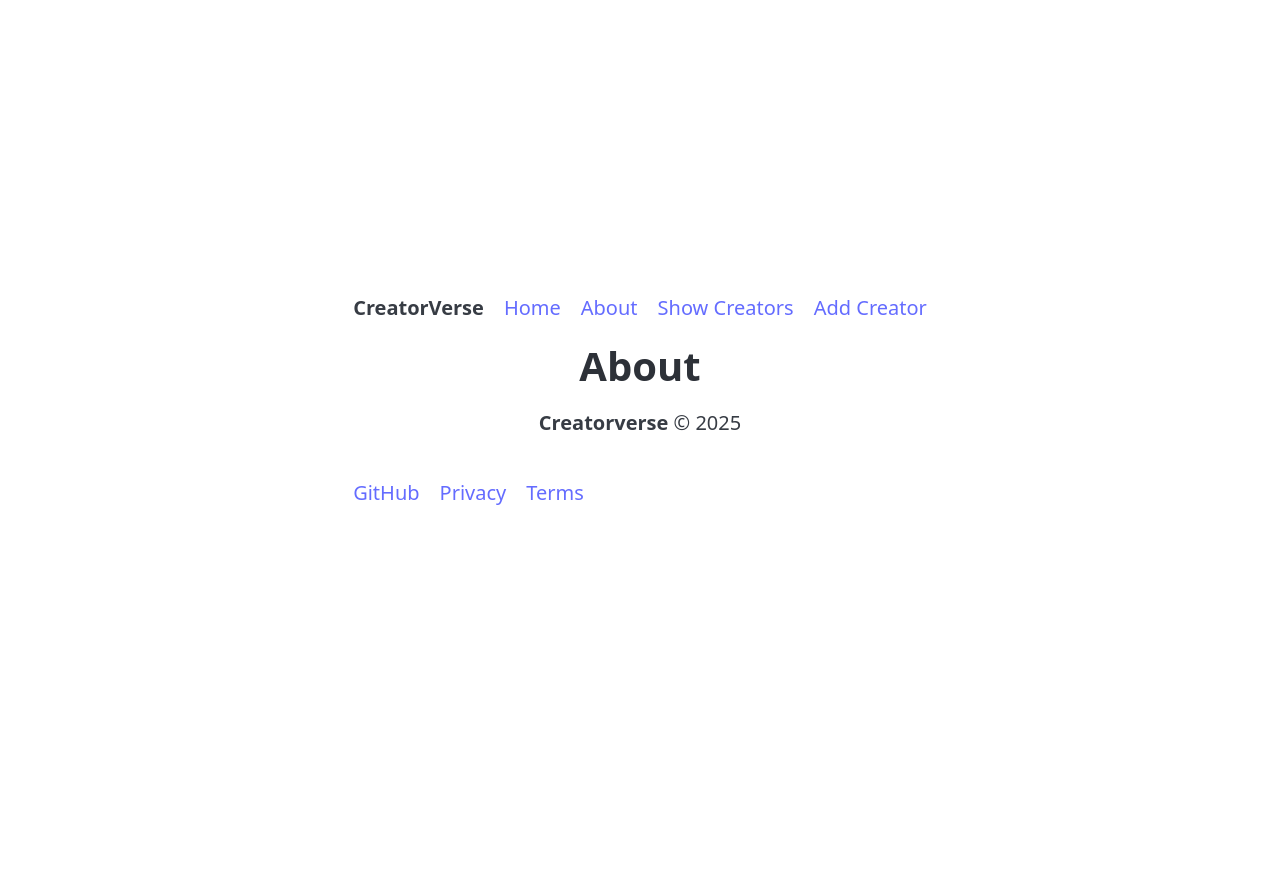
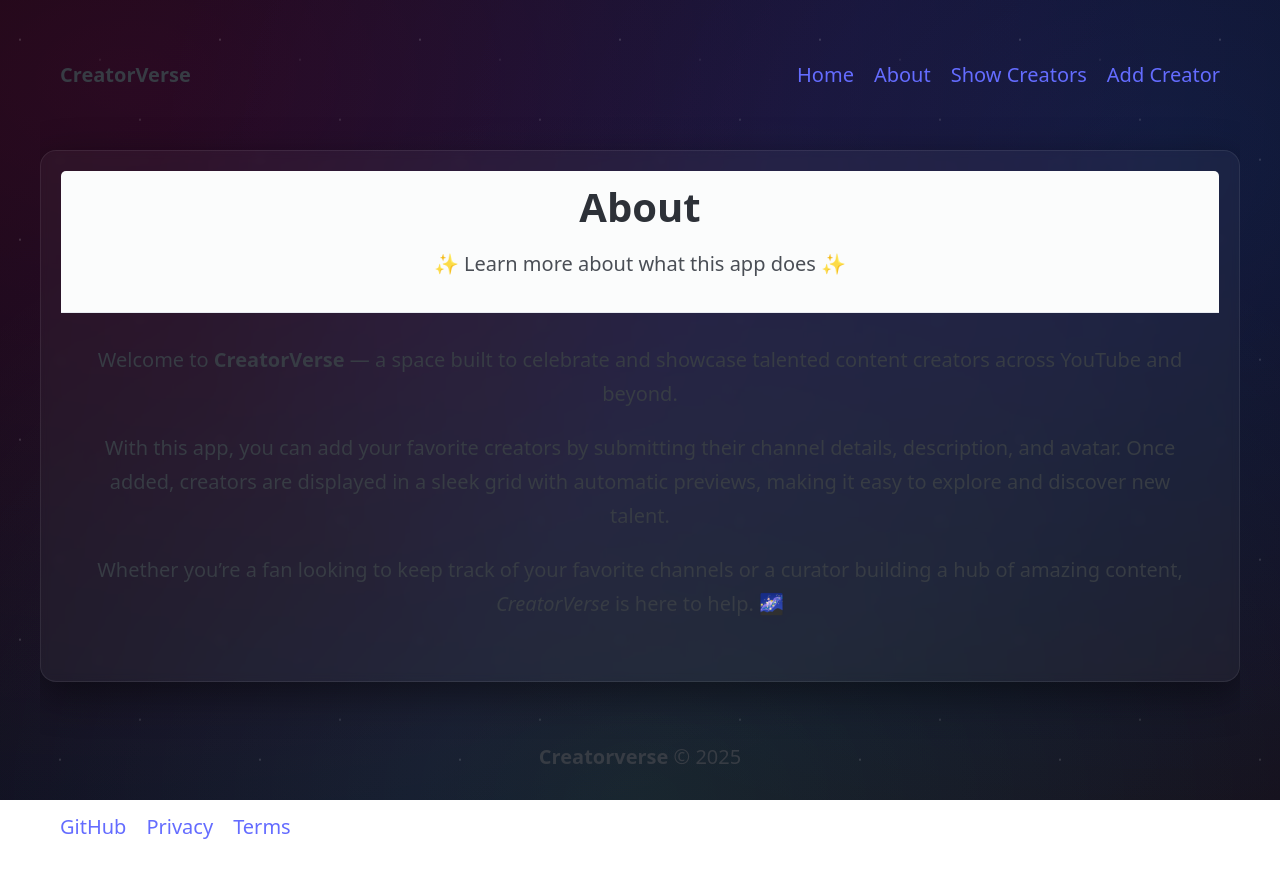
Before and after one commit to DiandreMiller/creatorverse, a React (Vite) app: page /about in a window 1280 px wide. Shown: the top 878 px of the page. Before the commit the page ends 800 px from the top, so only its background shows below. Built offline with nearby package versions, Linux system fonts and the light colour scheme; no server answers.

Commit message:
about updated

```diff
--- a/src/pages/About.jsx
+++ b/src/pages/About.jsx
@@ -1,9 +1,99 @@
+import "@picocss/pico/css/pico.min.css";
+
 const About = () => {
   return (
-    <div>
-        <h1>About</h1>
-    </div>
-  )
+    <main className="container" style={{ position: "relative", overflow: "hidden" }}>
+      {/* Cosmic background layers */}
+      <BackgroundVibes />
+
+      <article
+        style={{
+          marginTop: "2rem",
+          marginBottom: "3rem",
+          background: "rgba(255,255,255,0.04)",
+          borderRadius: "16px",
+          boxShadow: "0 12px 40px rgba(0,0,0,0.45)",
+          backdropFilter: "blur(4px)",
+          border: "1px solid rgba(255,255,255,0.08)",
+          padding: "2rem",
+        }}
+      >
+        <header style={{ textAlign: "center" }}>
+          <h1 style={{ textShadow: "0 2px 20px rgba(255,255,255,0.15)" }}>About</h1>
+          <p style={{ opacity: 0.9 }}>✨ Learn more about what this app does ✨</p>
+        </header>
+
+        <section style={{ marginTop: "1.5rem", lineHeight: "1.7" }}>
+          <p>
+            Welcome to <strong>CreatorVerse</strong> — a space built to celebrate
+            and showcase talented content creators across YouTube and beyond.
+          </p>
+          <p>
+            With this app, you can add your favorite creators by submitting their
+            channel details, description, and avatar. Once added, creators are
+            displayed in a sleek grid with automatic previews, making it easy to
+            explore and discover new talent.
+          </p>
+          <p>
+            Whether you’re a fan looking to keep track of your favorite channels or
+            a curator building a hub of amazing content, <em>CreatorVerse</em> is
+            here to help. 🌌
+          </p>
+        </section>
+      </article>
+
+      <StyleKeyframes />
+    </main>
+  );
+};
+
+export default About;
+
+/* --- Helpers for the cosmic background and animations --- */
+
+function BackgroundVibes() {
+  return (
+    <>
+      <div
+        aria-hidden="true"
+        style={{
+          position: "fixed",
+          inset: 0,
+          zIndex: -2,
+          background:
+            "radial-gradient(1200px 800px at 10% 10%, rgba(255,0,128,0.12), transparent), radial-gradient(1000px 700px at 90% 20%, rgba(0,150,255,0.12), transparent), radial-gradient(900px 700px at 50% 100%, rgba(120,255,120,0.10), transparent), linear-gradient(120deg, #0a0a12 0%, #0b0f2a 50%, #120a1a 100%)",
+          animation: "hueshift 16s ease-in-out infinite alternate",
+        }}
+      />
+      <div
+        aria-hidden="true"
+        style={{
+          position: "fixed",
+          inset: 0,
+          zIndex: -1,
+          background:
+            "radial-gradient(2px 2px at 10% 20%, rgba(255,255,255,0.8), transparent 60%), radial-gradient(2px 2px at 30% 80%, rgba(255,255,255,0.7), transparent 60%), radial-gradient(1.5px 1.5px at 50% 30%, rgba(255,255,255,0.7), transparent 60%), radial-gradient(1.75px 1.75px at 70% 60%, rgba(255,255,255,0.8), transparent 60%), radial-gradient(1.25px 1.25px at 85% 40%, rgba(255,255,255,0.6), transparent 60%)",
+          backgroundRepeat: "repeat",
+          backgroundSize: "200px 200px",
+          opacity: 0.6,
+          animation: "twinkle 3s ease-in-out infinite alternate",
+        }}
+      />
+    </>
+  );
 }
 
-export default About;
+function StyleKeyframes() {
+  return (
+    <style>{`
+      @keyframes hueshift {
+        0%   { filter: hue-rotate(0deg) saturate(1) }
+        100% { filter: hue-rotate(25deg) saturate(1.1) }
+      }
+      @keyframes twinkle {
+        0%   { opacity: 0.45; transform: translateY(0px) }
+        100% { opacity: 0.75; transform: translateY(-6px) }
+      }
+    `}</style>
+  );
+}
```
